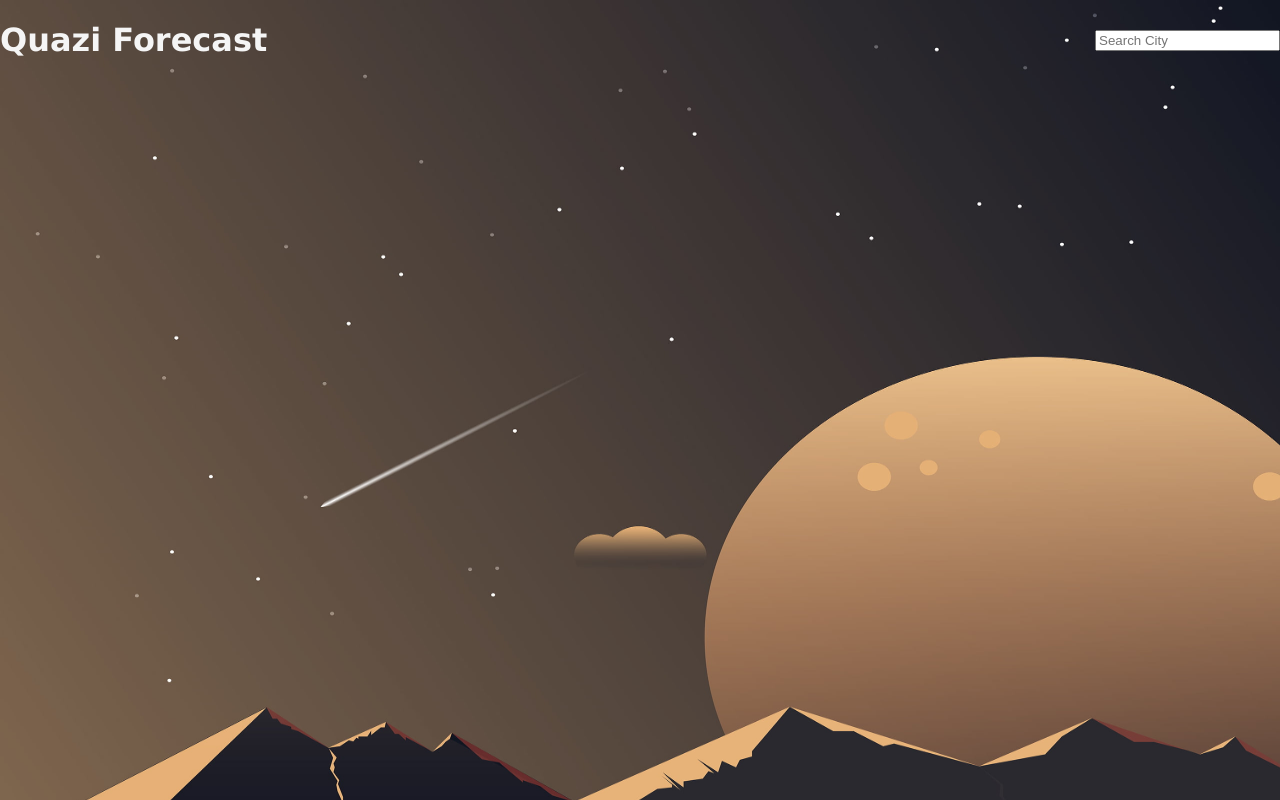
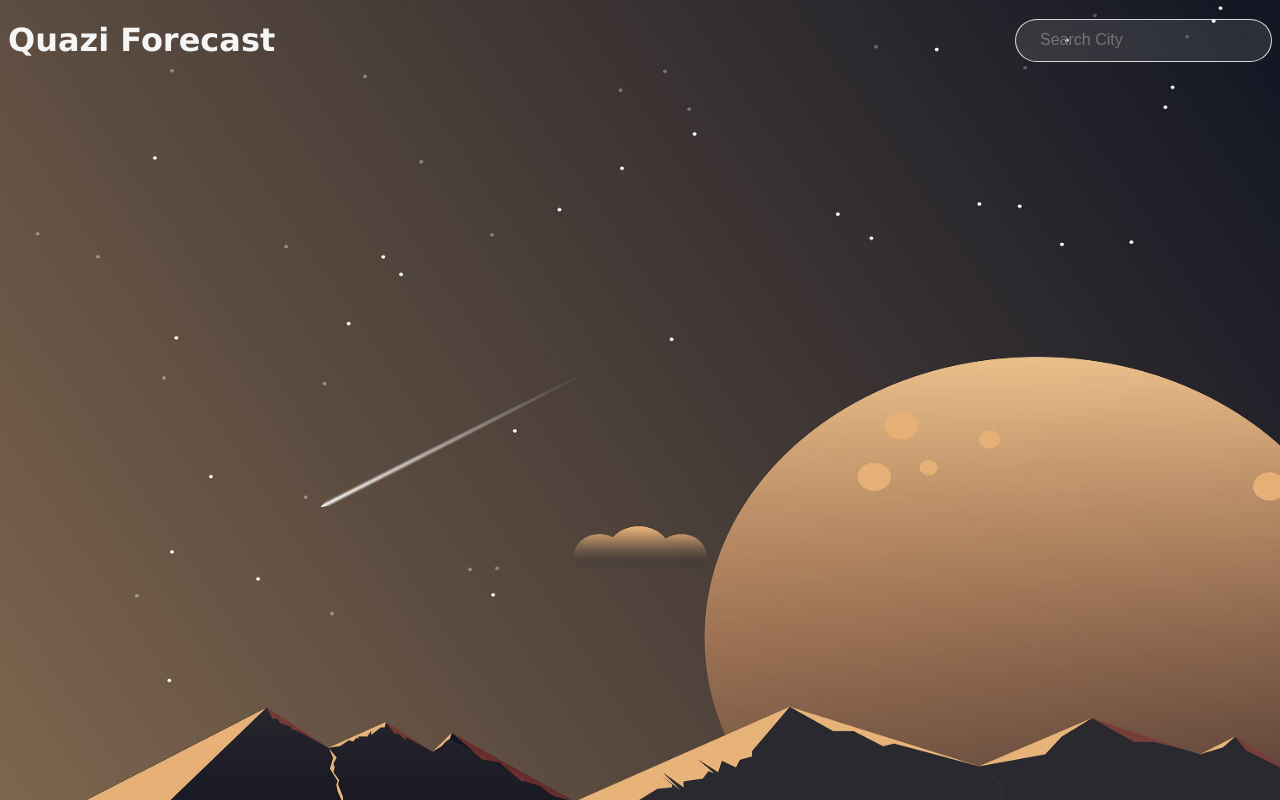
Before and after one commit to tamzeedq/react-weather-app, a React (Create React App) app: page / in a window 1280 px wide. Built offline with nearby package versions, Linux system fonts and the light colour scheme.

Commit message:
Styled search bar

```diff
--- a/src/index.css
+++ b/src/index.css
@@ -15,10 +15,19 @@ code {
 
 .header {
   display: flex;
+  padding: 0rem 0.5rem;
   justify-content: space-between;
   align-items: center;
 }
 
+.header input {
+  padding: 0.7rem 1.5rem;
+  font-size: 1rem;
+  border-radius: 25px;
+  border: 1px solid rgba(255, 255, 255, 0.8);
+  background: rgba(255, 255, 255, 0.1);
+  color: whitesmoke;
+}
 .btn {
   color: whitesmoke;
   cursor: pointer;
```
